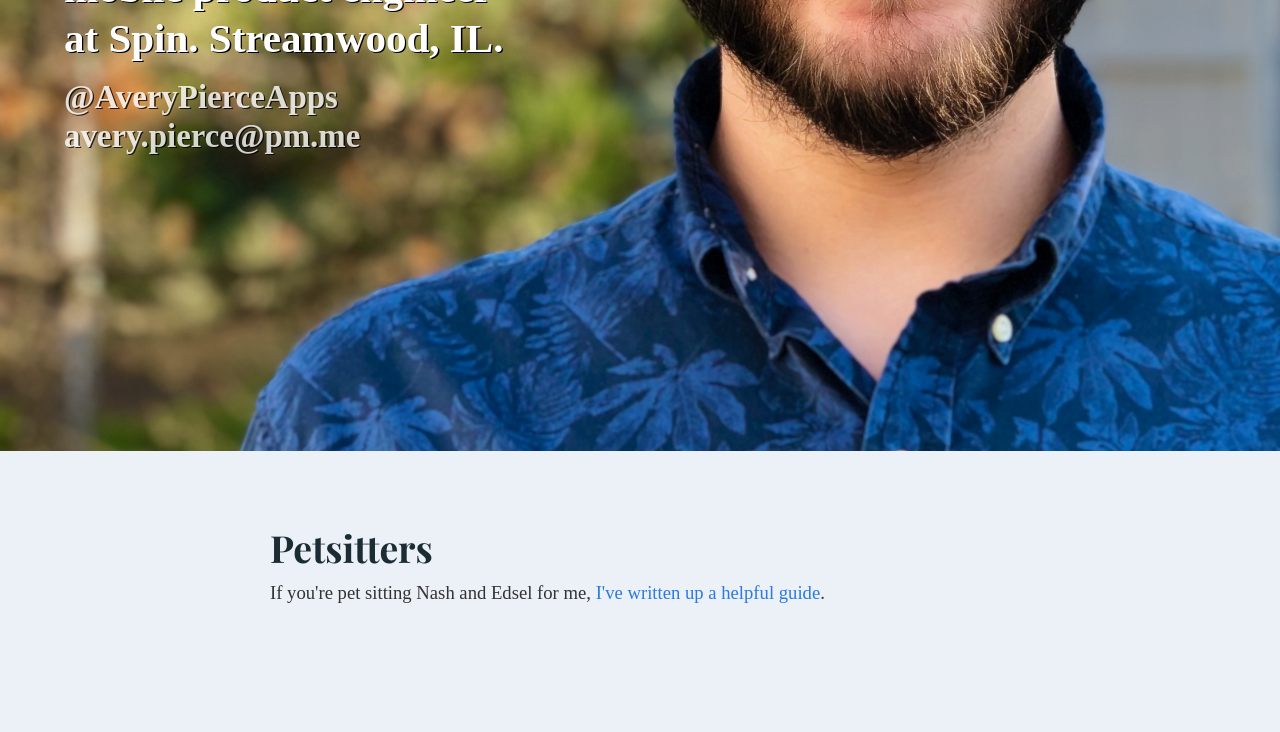
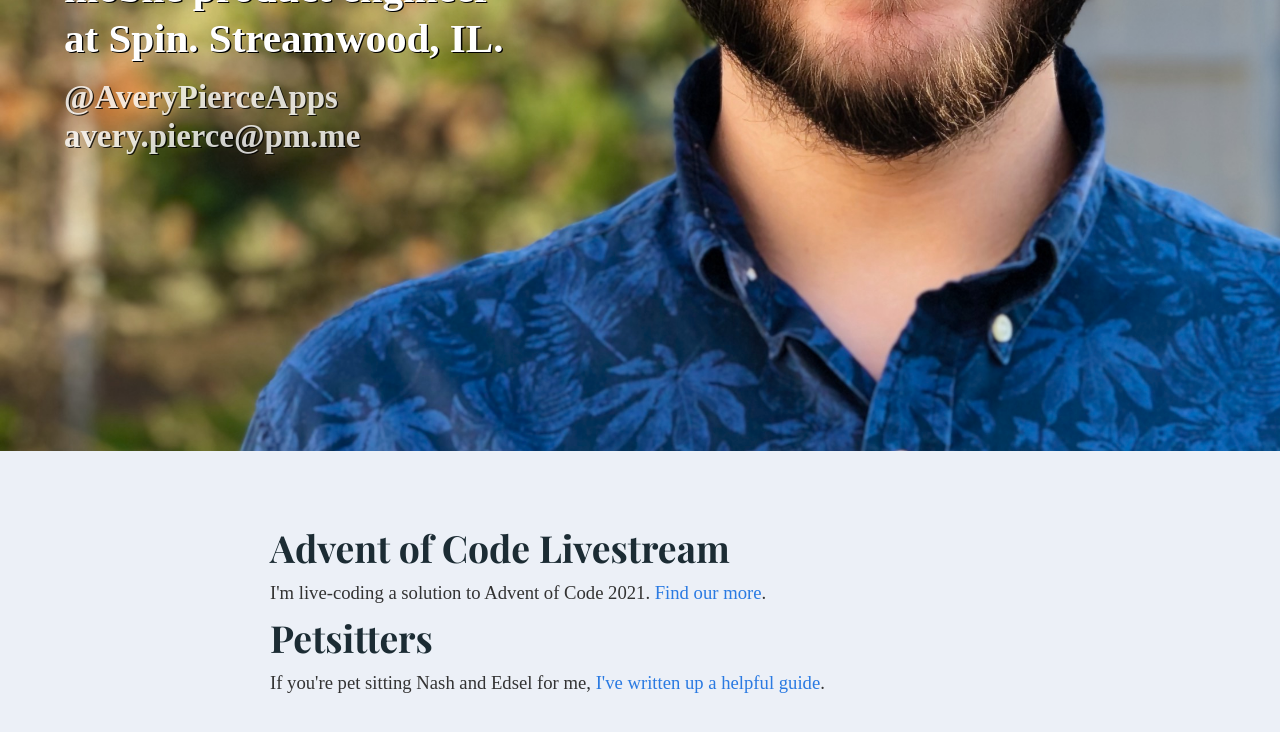
Before and after one commit to avery-pierce/averypierce.me, a Jekyll site: the page index.html, which Jekyll copies as it is, in a window 1280 px wide and 900 px high, scrolled down 718 px. Shown: the top 732 px of the window. Built offline with Jekyll 4.4.1, drawn with Linux system fonts in a browser that asks for light colours; some web fonts are replaced.

Commit message:
update home page

```diff
--- a/index.html
+++ b/index.html
@@ -22,6 +22,8 @@
     </div>
   </header>
   <div class="wrapper">
+    <h1>Advent of Code Livestream</h1>
+    <p>I'm live-coding a solution to Advent of Code 2021. <a href="./advent_2021">Find our more</a>.</p>
     <h1>Petsitters</h1>
     <p>If you're pet sitting Nash and Edsel for me, <a href="./guinea_pig_care/">I've written up a helpful guide</a>.</p>
   </div>
```
